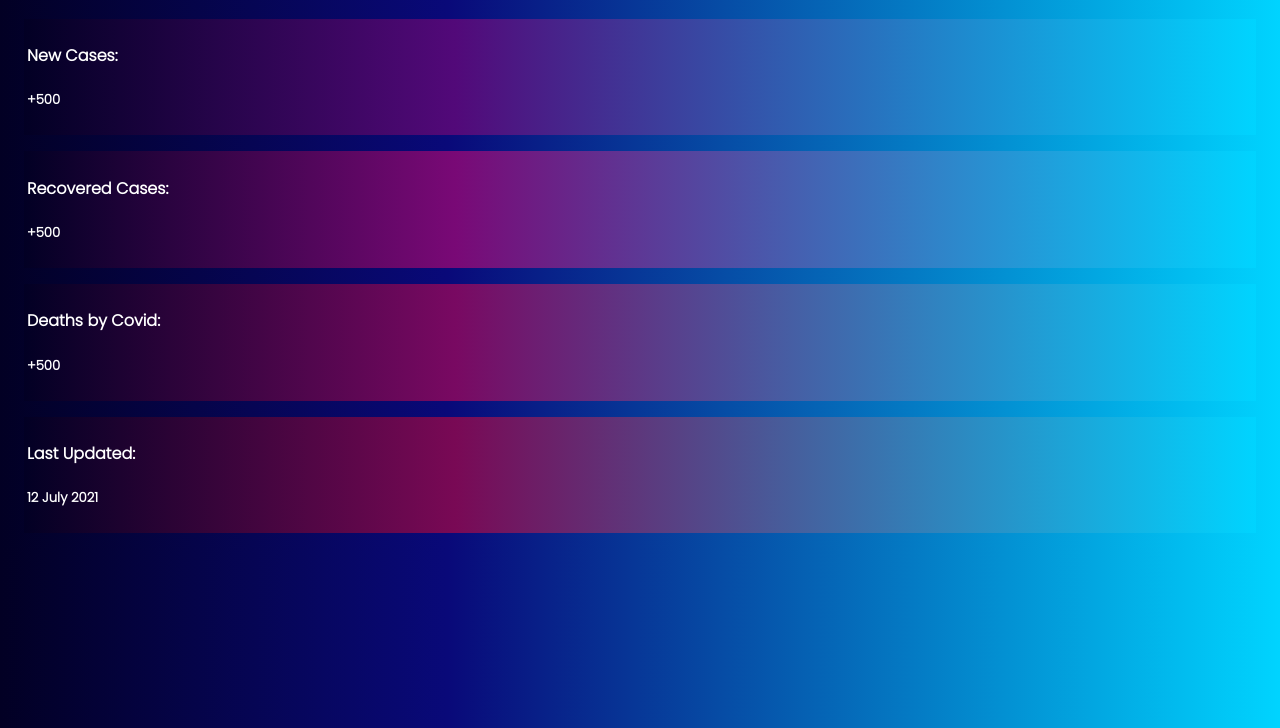
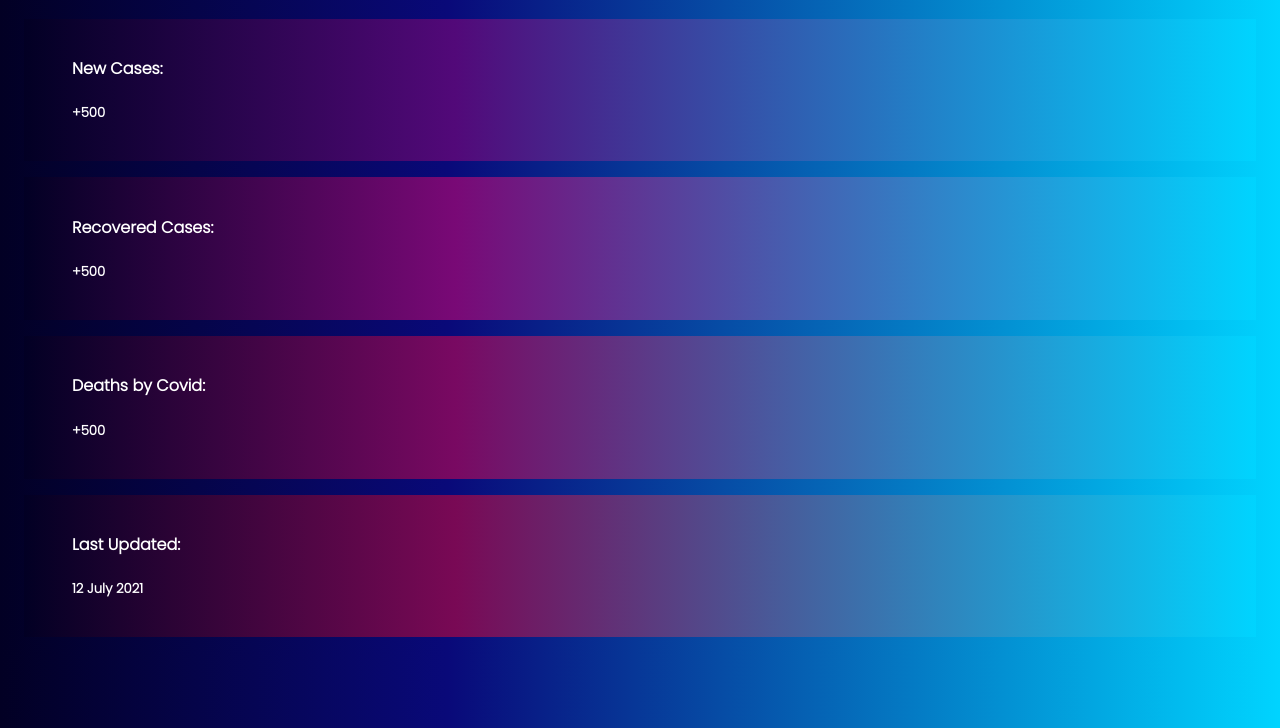
Before and after one commit to LoKi0710/Covid-web-app, a plain HTML site: page index.html in a window 1280 px wide. Shown: the part 72-800 px from the top of the page. Drawn offline with Linux system fonts and the light colour scheme; no server answers.

Commit message:
Update style.css

```diff
--- a/style.css
+++ b/style.css
@@ -13,26 +13,29 @@ h1 {
 }
 
 .box1 {
-    padding: 3px;
+    padding: 1rem;
     margin: 1rem;
+    padding-left: 3rem;
     background: linear-gradient(90deg, rgba(2,0,36,1) 0%, rgba(82,9,121,1) 35%, rgba(0,212,255,1) 100%);
 }
 
 .box2 {
-    padding: 3px;
+    padding: 1rem;
     margin: 1rem;
+    padding-left: 3rem;
     background: linear-gradient(90deg, rgba(2,0,36,1) 0%, rgba(121,9,118,1) 35%, rgba(0,212,255,1) 100%);
 }
 
 .box3 {
-    padding: 3px;
+    padding: 1rem;
     margin: 1rem;
-    background: rgb(2,0,36);
+    padding-left: 3rem;
     background: linear-gradient(90deg, rgba(2,0,36,1) 0%, rgba(121,9,98,1) 35%, rgba(0,212,255,1) 100%);
 }
 
 .box4 {
-    padding: 3px;
+    padding: 1rem;
     margin: 1rem;
+    padding-left: 3rem;
     background: linear-gradient(90deg, rgba(2,0,36,1) 0%, rgba(121,9,85,1) 35%, rgba(0,212,255,1) 100%);
 }
```
